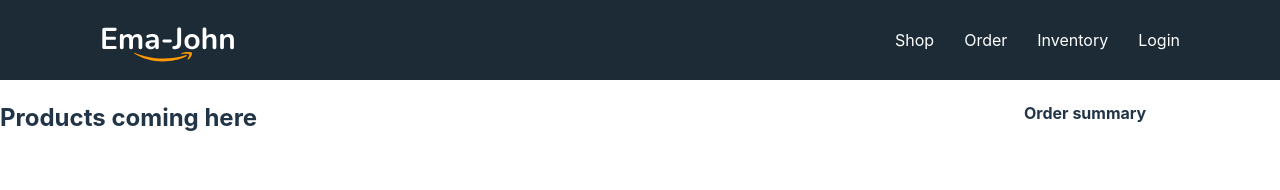
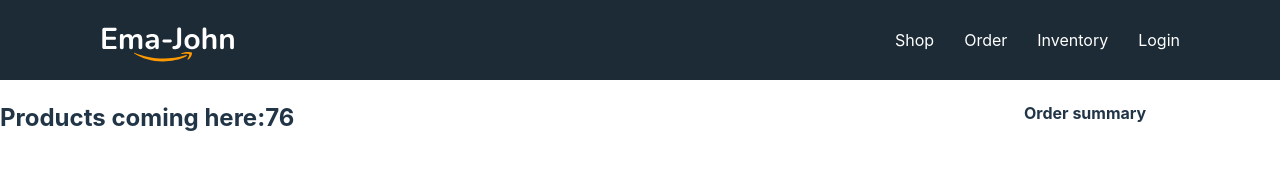
Before and after one commit to monoronjons86/hero-react, a React (Vite) app in the folder ema-john-simple/: page / in a window 1280 px wide. Shown: the top 190 px of the page. Built offline with nearby package versions, Linux system fonts and the light colour scheme.

Commit message:
data load-added

```diff
--- a/ema-john-simple/src/Component/Shop/Shop.jsx
+++ b/ema-john-simple/src/Component/Shop/Shop.jsx
@@ -1,11 +1,17 @@
-import React from 'react';
+import React, { useEffect, useState } from 'react';
 import './Shop.css'
 
 const Shop = () => {
+    const[products,setProduct]=useState([]);
+    useEffect(()=>{
+        fetch('products.json')
+        .then(res=>res.json())
+        .then(data=>setProduct(data))
+    },[])
     return (
         <div className='shop-container'>
           <div className='products-container'>
-            <h2>Products coming here</h2>
+            <h2>Products coming here:{products.length}</h2>
             </div>
             <div className='cart-container'>
                 <h4>Order summary</h4>
```
